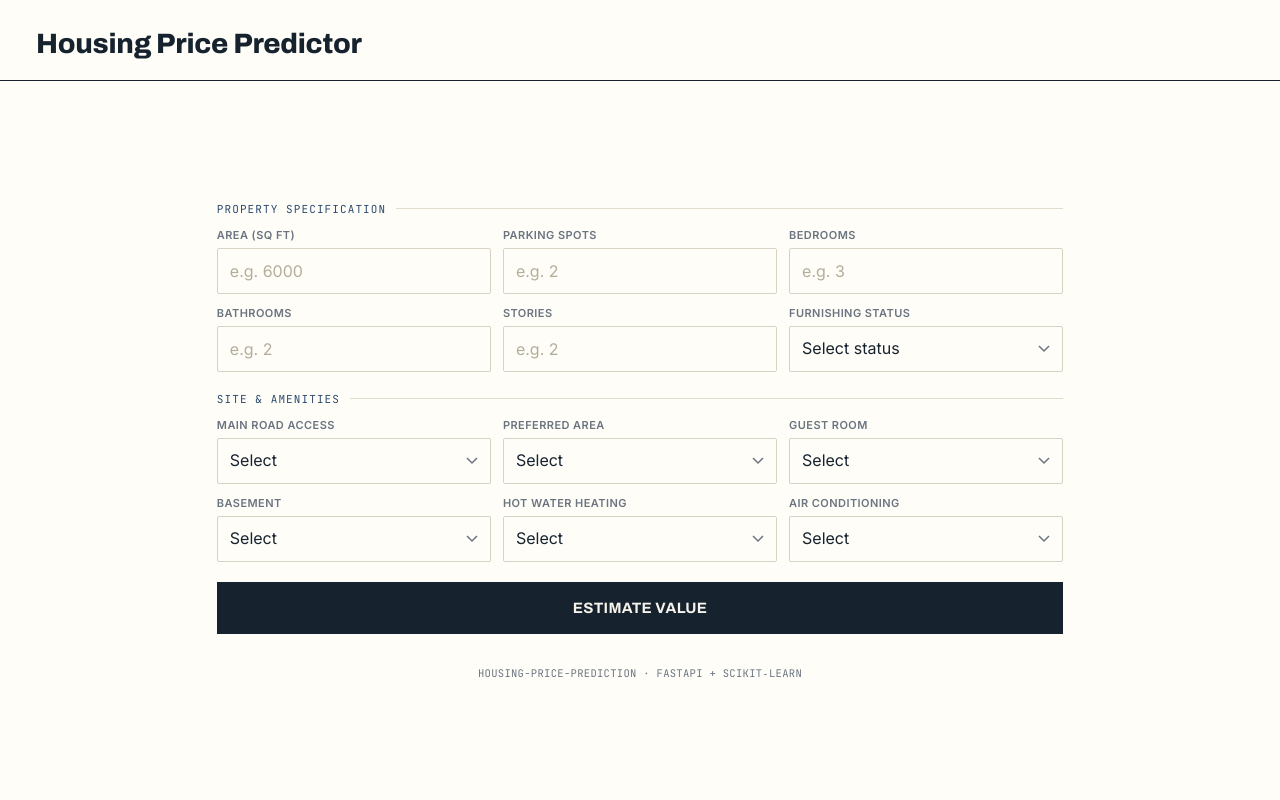
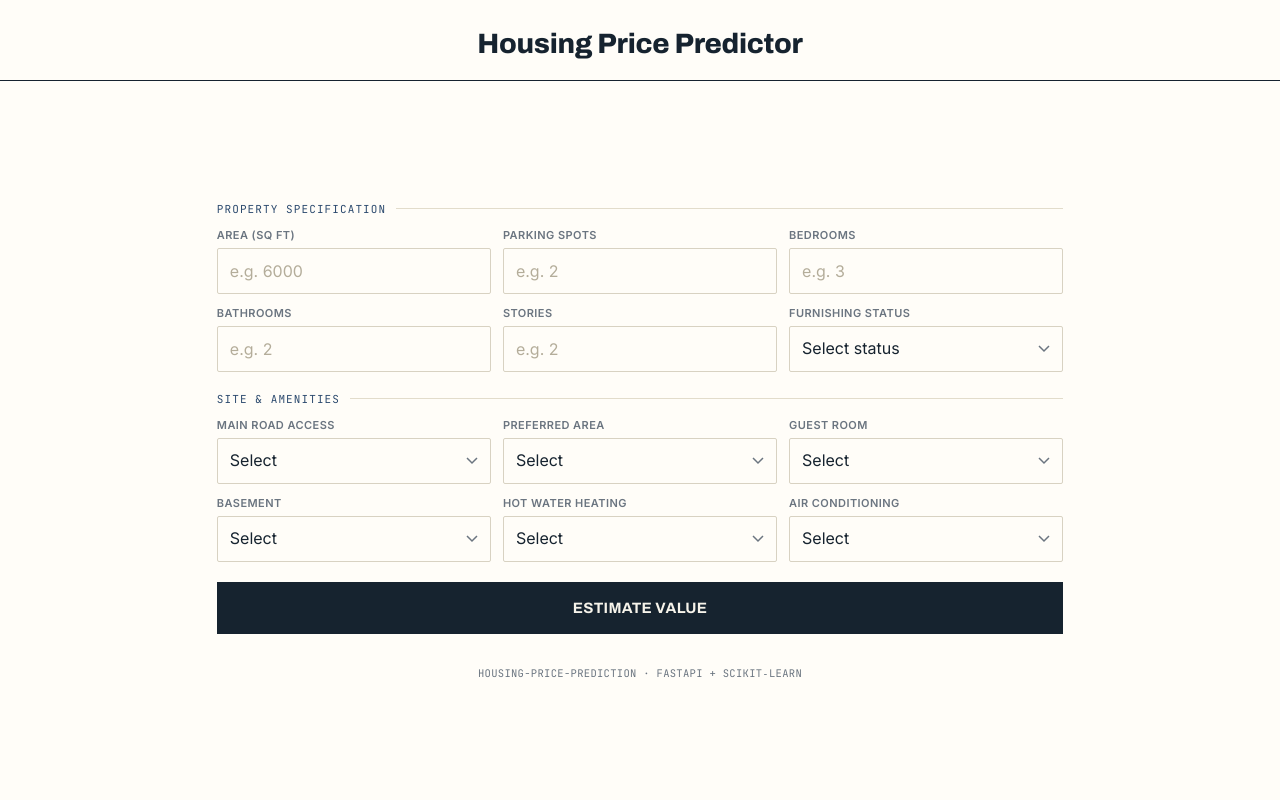
Before and after one commit to bawa-mj/housing-price-prediction, a FastAPI app: page / in a window 1280 px wide. Run offline with FastAPI, Linux system fonts and the light colour scheme; parts of the project's set-up code (start-up, migrations or seed data) failed here and were passed over.

Commit message:
Center align Housing Price Predictor heading

```diff
--- a/templates/index.html
+++ b/templates/index.html
@@ -55,10 +55,9 @@
     border-bottom: 1.5px solid var(--ink);
     padding: clamp(18px, 3vw, 28px) clamp(18px, 4.5vw, 36px) clamp(14px, 2vw, 20px);
     display: flex;
-    justify-content: space-between;
-    align-items: flex-end;
-    flex-wrap: wrap;
-    gap: 12px;
+    justify-content: center;
+    align-items: center;
+    text-align: center;
   }
   .titleblock .eyebrow {
     font-family: 'JetBrains Mono', monospace;
```
